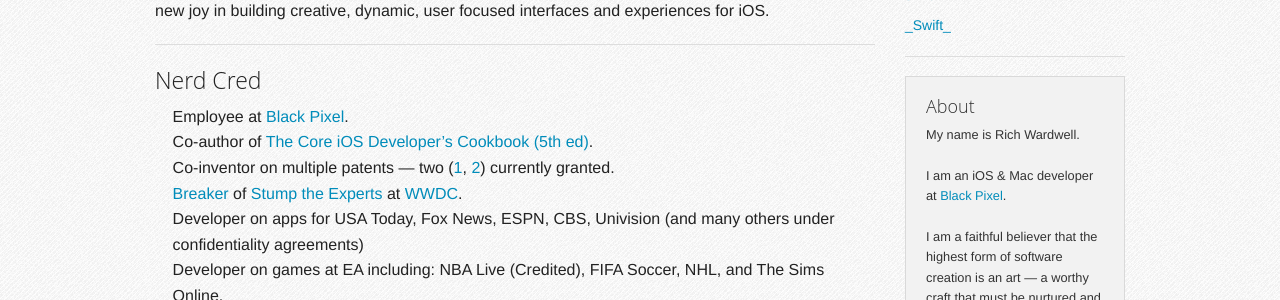
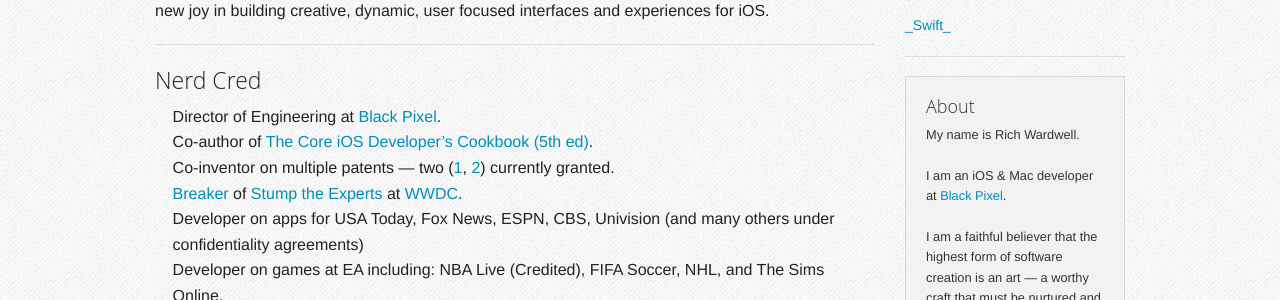
Before and after one commit to rcw3/rcw3.github.io, a Jekyll site: the page built from about/index.md, in a window 1280 px wide. Shown: the part 399-699 px from the top of the page. Built offline with Jekyll 4.4.1, drawn with Linux system fonts in a browser that asks for light colours; Markdown is read by kramdown in place of the engine named in the settings.

```diff
--- a/about/index.md
+++ b/about/index.md
@@ -14,7 +14,7 @@
 
 #### Nerd Cred
 
-* Employee at [Black Pixel](http://www.blackpixel.com).
+* Director of Engineering at [Black Pixel](http://www.blackpixel.com).
 * Co-author of [The Core iOS Developer’s Cookbook (5th ed)](http://www.amazon.com/gp/product/0321948106/ref=as_li_qf_sp_asin_tl?ie=UTF8&camp=1789&creative=9325&creativeASIN=0321948106&linkCode=as2&tag=levelpathsoftwar").
 * Co-inventor on multiple patents — two ([1](https://www.google.com/patents/US8453170), [2](http://www.google.com/patents/US7840177)) currently granted.
 * [Breaker](/audio/StumpTheExperts2008_clip.m4a) of [Stump the Experts](http://en.wikipedia.org/wiki/Stump_the_Experts) at [WWDC](http://).
```
